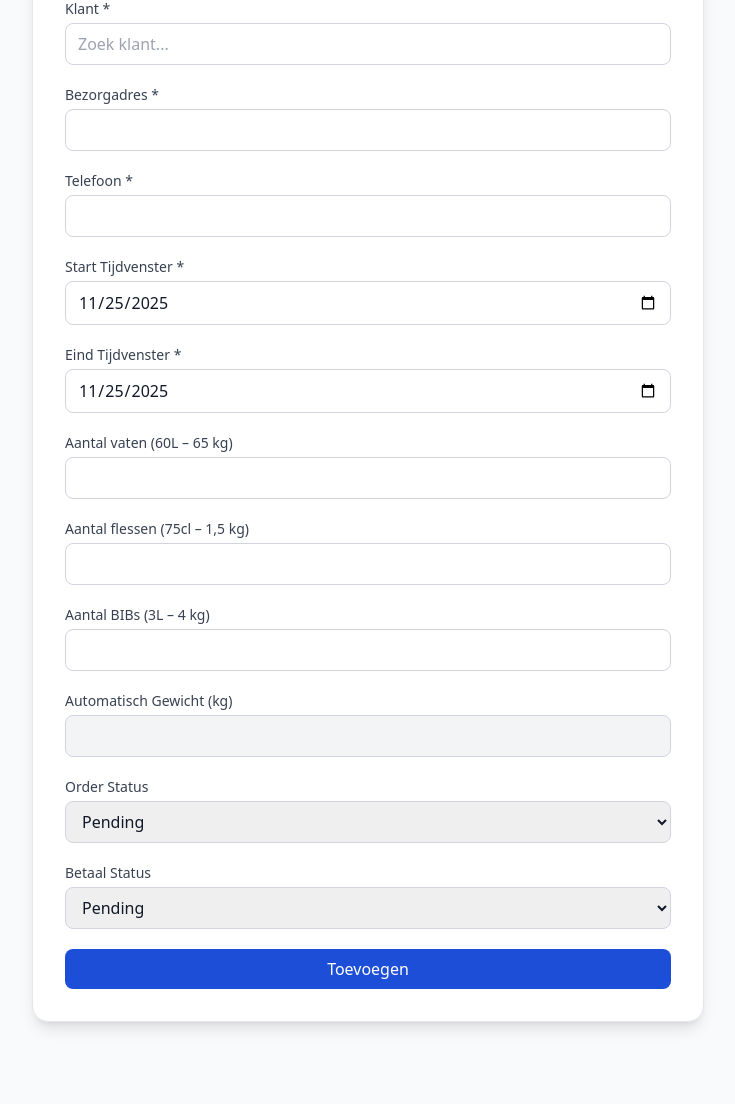
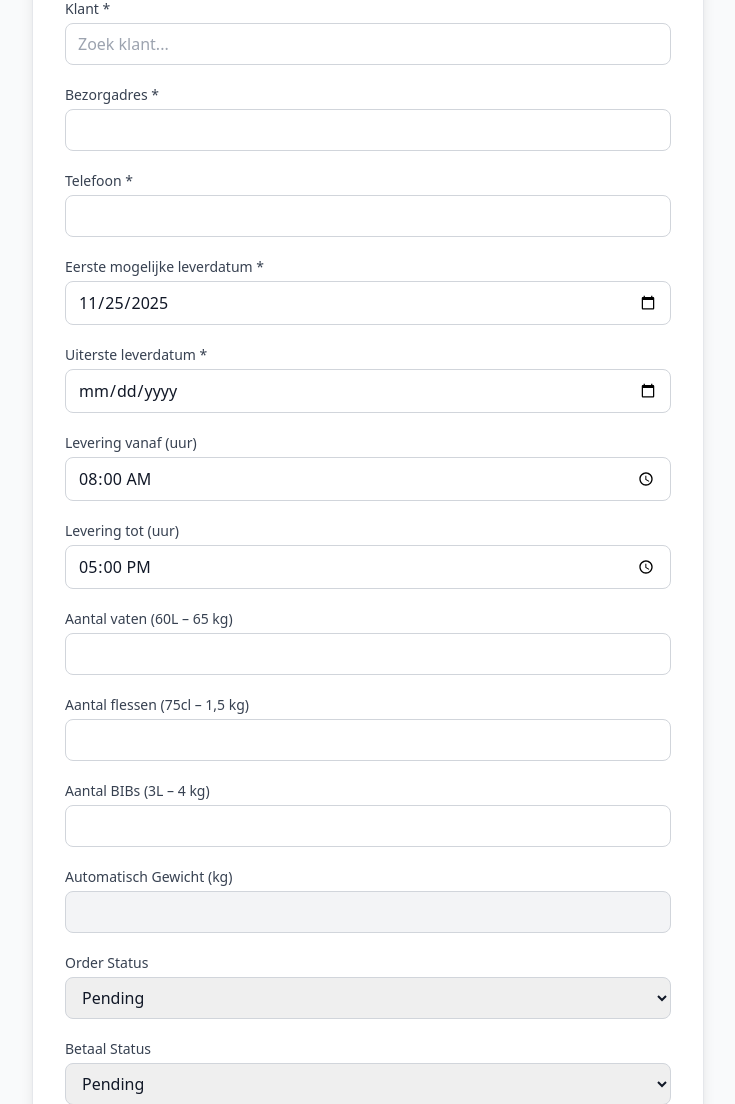
Before and after one commit to A-D-DBS-application/web-application-2025-group-5, a Flask app: page /admin/orders/new in a window 1280 px wide. Shown: the part 134-1238 px from the top of the page, without its empty margins (272-1007 px from the left). Before the commit the page ends 1163 px from the top, so only its background shows below. Run offline with Flask 3, Linux system fonts and the light colour scheme; the visitor is signed in with stand-in values (Sample User, id 1); some libraries are stand-ins or nearby versions.

Commit message:
leveruren en datum

```diff
--- a/app/admin_routes.py
+++ b/app/admin_routes.py
@@ -157,9 +157,12 @@ def create_order():
         customer_id = request.form.get("customer_id")
         delivery_address = request.form.get("delivery_address")
         delivery_phone = request.form.get("delivery_phone")
-        start_time = request.form.get("delivery_window_start")
-        end_time = request.form.get("delivery_window_end")
-
+        start_date = request.form.get("delivery_window_start")
+        end_date = request.form.get("delivery_window_end")
+        hour_start = request.form.get("delivery_hour_start") or "08:00"
+        hour_end = request.form.get("delivery_hour_end") or "17:00"
+        hour_start_obj = datetime.strptime(hour_start, "%H:%M").time()
+        hour_end_obj = datetime.strptime(hour_end, "%H:%M").time()
         qty_vat = int(request.form.get("qty_vat") or 0)
         qty_fles = int(request.form.get("qty_fles") or 0)
         qty_bib = int(request.form.get("qty_bib") or 0)
@@ -170,8 +173,10 @@ def create_order():
             customer_id=customer_id,
             delivery_address=delivery_address,
             delivery_phone=delivery_phone,
-            delivery_window_start=start_time,
-            delivery_window_end=end_time,
+            delivery_window_start=start_date,
+            delivery_window_end=end_date,
+            delivery_hour_start=hour_start_obj,
+            delivery_hour_end=hour_end_obj,
             total_weight_kg=total_weight,
             order_status=request.form.get("order_status"),
             payment_status=request.form.get("payment_status"),
--- a/app/models.py
+++ b/app/models.py
@@ -97,7 +97,8 @@ class Product(db.Model):
 # -----------------------------------------------------
 class PurchaseOrders(db.Model):
     __tablename__ = "purchase_orders"
-
+    delivery_hour_start = db.Column(db.Time, nullable=True)
+    delivery_hour_end = db.Column(db.Time, nullable=True)
     order_id = db.Column(db.BigInteger, primary_key=True)
     payment_status = db.Column(db.Text, nullable=False)
     delivery_address = db.Column(db.Text, nullable=False)
--- a/app/templates/order_create.html
+++ b/app/templates/order_create.html
@@ -45,16 +45,26 @@
       <input type="text" id="delivery_phone" name="delivery_phone" required
              class="w-full border border-gray-300 rounded-lg px-3 py-2 mb-5" />
 
-      <!-- Tijdvenster Start -->
-      <label class="block text-sm font-medium text-gray-700 mb-1">Start Tijdvenster *</label>
+      <!-- startdatum leveren -->
+      <label class="block text-sm font-medium text-gray-700 mb-1">Eerste mogelijke leverdatum *</label>
       <input type="date" name="delivery_window_start" required
             value="{{default_date}}"
             class="w-full border border-gray-300 rounded-lg px-3 py-2 mb-5" />
 
-      <!-- Tijdvenster Eind -->
-      <label class="block text-sm font-medium text-gray-700 mb-1">Eind Tijdvenster *</label>
+      <!-- uiterste leverdatum -->
+      <label class="block text-sm font-medium text-gray-700 mb-1">Uiterste leverdatum *</label>
       <input type="date" name="delivery_window_end" required
-             value="{{default_date}}"
+             class="w-full border border-gray-300 rounded-lg px-3 py-2 mb-5" />
+      <!-- Levering vanaf (uur) -->
+      <label class="block text-sm font-medium text-gray-700 mb-1">Levering vanaf (uur)</label>
+      <input type="time" name="delivery_hour_start"
+             value="08:00"
+             class="w-full border border-gray-300 rounded-lg px-3 py-2 mb-5" />
+
+      <!-- Levering tot (uur) -->
+      <label class="block text-sm font-medium text-gray-700 mb-1">Levering tot (uur)</label>
+      <input type="time" name="delivery_hour_end"
+             value="17:00"
              class="w-full border border-gray-300 rounded-lg px-3 py-2 mb-5" />
 
       <!-- PRODUCTEN / GEWICHT -->
```
Also changed, not shown: app/templates/driver_dashboard.html (+8 -2 lines).
